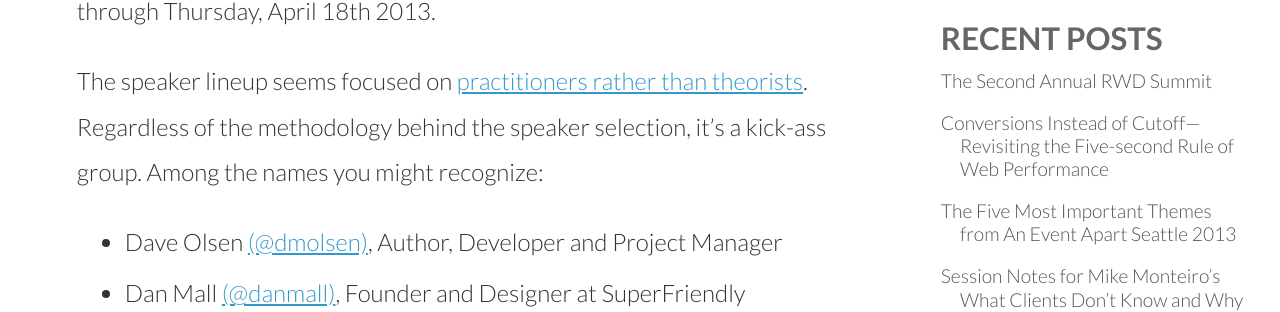
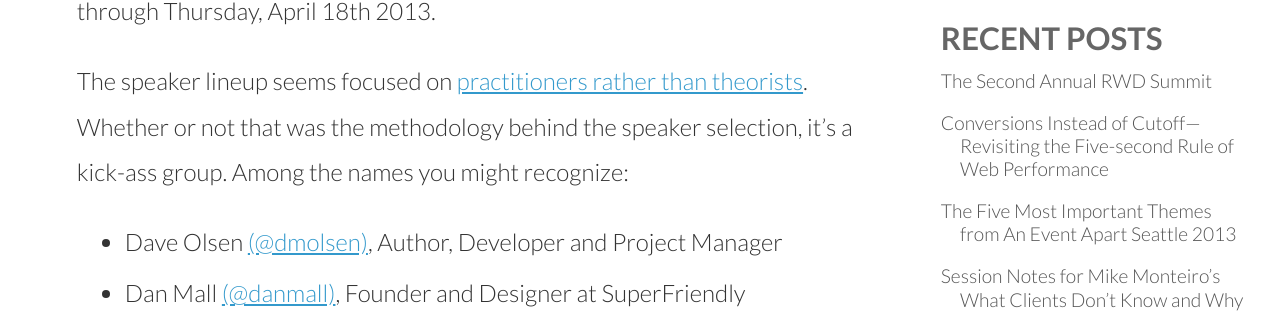
Before and after one commit to thedougco/responsive.ly, a Jekyll site: the page built from _posts/2013-04-15-RWD_summit.md, in a window 1280 px wide. Shown: the part 482-794 px from the top of the page. Built offline with Jekyll 4.4.1, drawn with Linux system fonts in a browser that asks for light colours; nearby versions of some CDN libraries; Markdown is read by kramdown in place of the engine named in the settings; comment, search, counter and statistics services are not loaded.

Commit message:
post edits

```diff
--- a/_posts/2013-04-15-RWD_summit.md
+++ b/_posts/2013-04-15-RWD_summit.md
@@ -9,7 +9,7 @@ author: doug
 ###Live, Online and Happening Tomorrow
 It’s a little late in the game to be posting about this event, but better later than never, right? [Environments for Humans](http://environmentsforhumans.com/) is hosting their [second annual online, live responsive web design conference](http://environmentsforhumans.com/2013/responsive-web-design-summit/#.UWyJO4Luf5o) starting tomorrow, April 16th through Thursday, April 18th 2013.<!-- more -->
 
-The speaker lineup seems focused on [practitioners rather than theorists](http://edgeperspectives.typepad.com/edge_perspectives/2013/04/getting-stronger-through-stress-making-black-swans-work-for-you.html). Regardless of the methodology behind the speaker selection, it’s a kick-ass group. Among the names you might recognize:
+The speaker lineup seems focused on [practitioners rather than theorists](http://edgeperspectives.typepad.com/edge_perspectives/2013/04/getting-stronger-through-stress-making-black-swans-work-for-you.html). Whether or not that was the methodology behind the speaker selection, it’s a kick-ass group. Among the names you might recognize:
 - Dave Olsen [(@dmolsen)](https://twitter.com/dmolsen), Author, Developer and Project Manager
 - Dan Mall [(@danmall)](https://twitter.com/danielmall), Founder and Designer at SuperFriendly
 - Sara Wachter-Boettcher [(@sara_ann_marie)](https://twitter.com/sara_ann_marie), Author, Content Strategist and Editor at A List Apart
```
